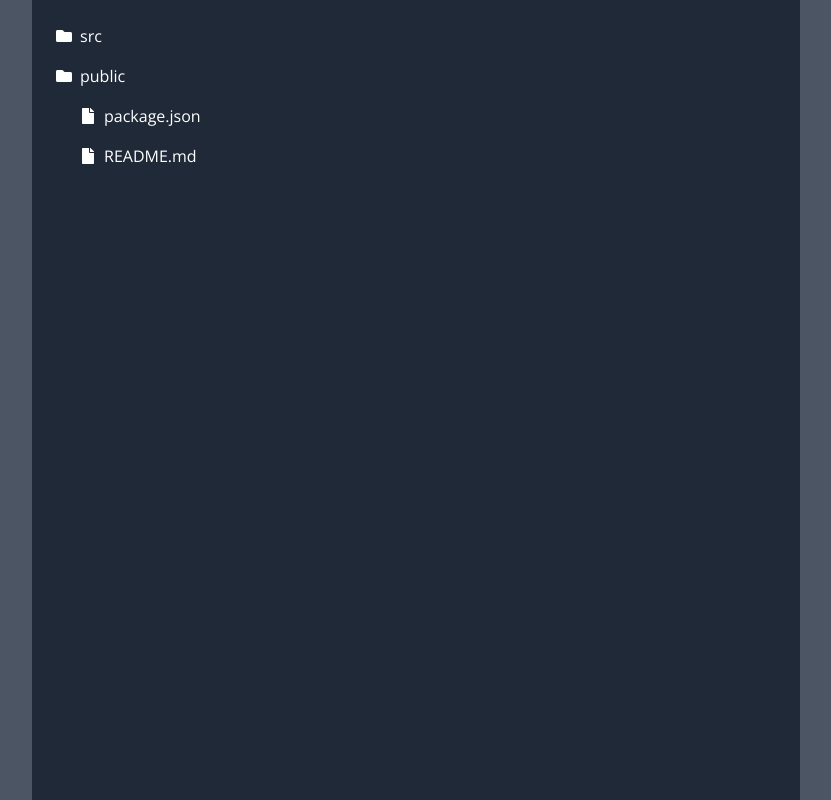
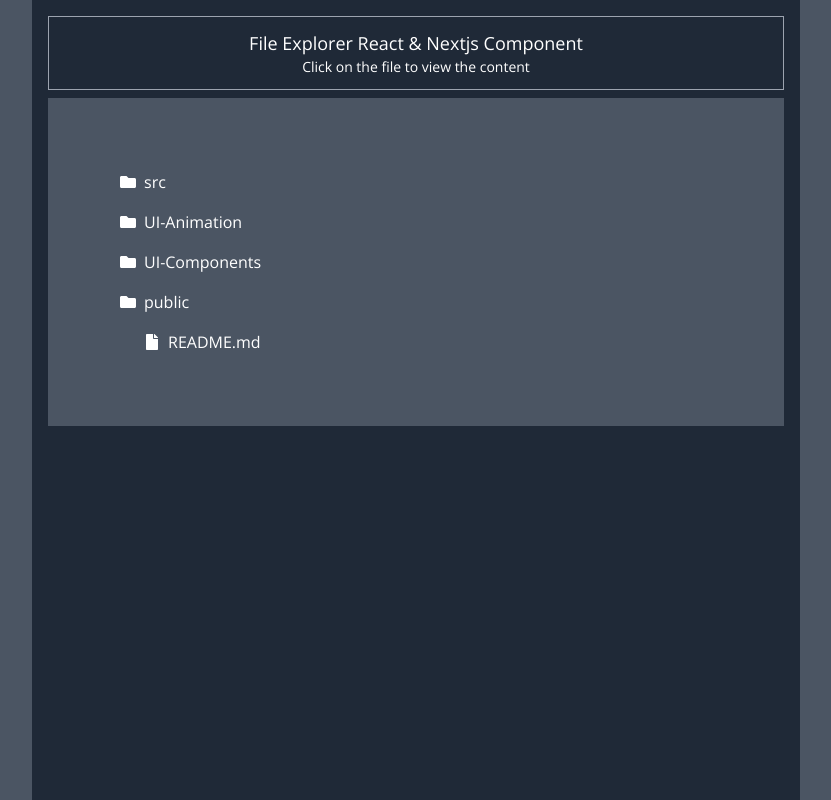
Before and after one commit to mdtanvirahamedshanto/React-Nextjs-Component, a React (Vite) app: page / in a window 1280 px wide. Shown: the whole page, without its empty margins (224-1055 px from the left). Built offline with nearby package versions, Linux system fonts and the light colour scheme.

Commit message:
file folder

```diff
--- a/src/components/FileExplorer.jsx
+++ b/src/components/FileExplorer.jsx
@@ -32,6 +32,37 @@
         },
       },
     },
+    "UI-Animation": {
+      type: "folder",
+      content: {
+        "FramerMotion": {
+          type: "folder",
+          content: {
+            "DevShow.jsx": { type: "file",link:"devshow" },
+            "Footer": { type: "file" },
+          },
+        },
+      },
+    },
+    "UI-Components": {
+      type: "folder",
+      content: {
+        "Cards": {
+          type: "folder",
+          content: {
+            "DevShow.jsx": { type: "file",link:"devshow" },
+            "Footer": { type: "file" },
+          },
+        },
+        "DevShow": {
+          type: "folder",
+          content: {
+            "DevShow.jsx": { type: "file",link:"devshow" },
+            "Footer": { type: "file" },
+          },
+        },
+      },
+    },
     "public": {
       type: "folder",
       content: {
@@ -39,7 +70,6 @@
         "favicon.ico": { type: "file" },
       },
     },
-    "package.json": { type: "file" },
     "README.md": { type: "file" },
   };
 
@@ -81,9 +111,20 @@
   };
 
   return (
+    <>
     <div className="h-screen  bg-gray-800 text-white w-3/5  p-4">
+   <div className="p-3 border border-gray-400 items-center flex flex-col justify-center">
+    <div className="text-center">
+        <h1 className="text-lg">File Explorer React & Nextjs Component</h1>
+        <p className="text-sm">Click on the file to view the content</p>
+    </div>
+   </div>
+   <div className="p-16 mt-2 bg-gray-600">
+
       {renderFileStructure(fileStructure)}
+   </div>
     </div>
+    </>
   );
 };
 
```
